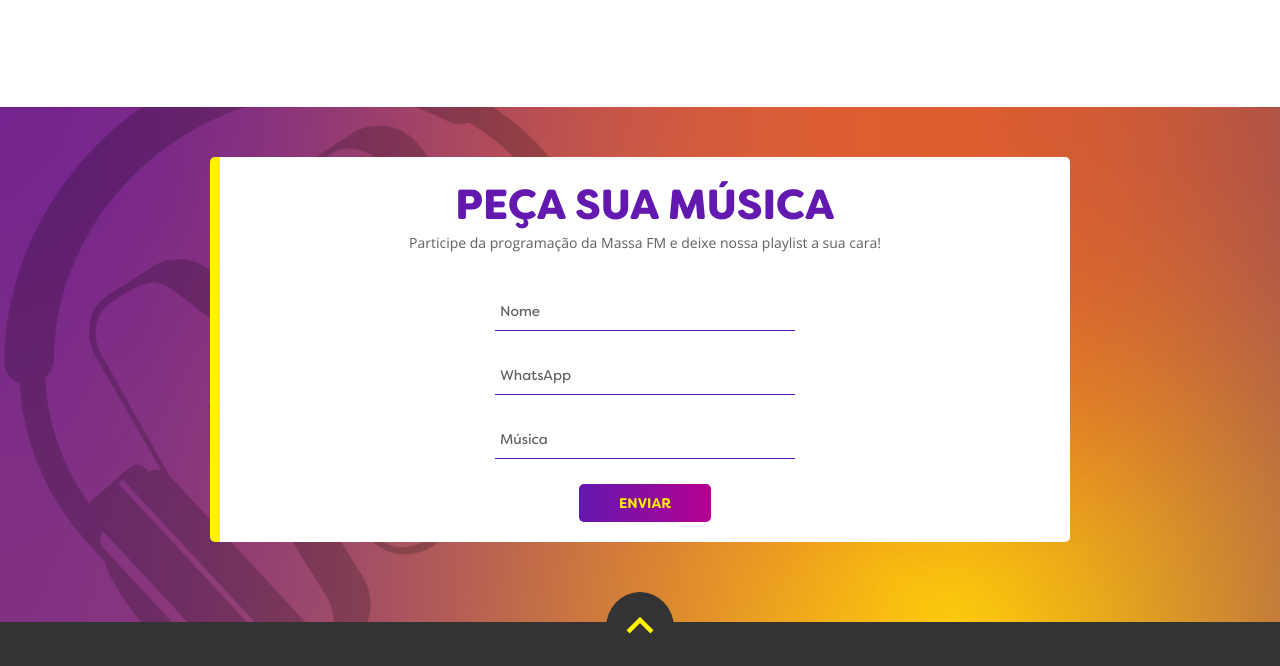
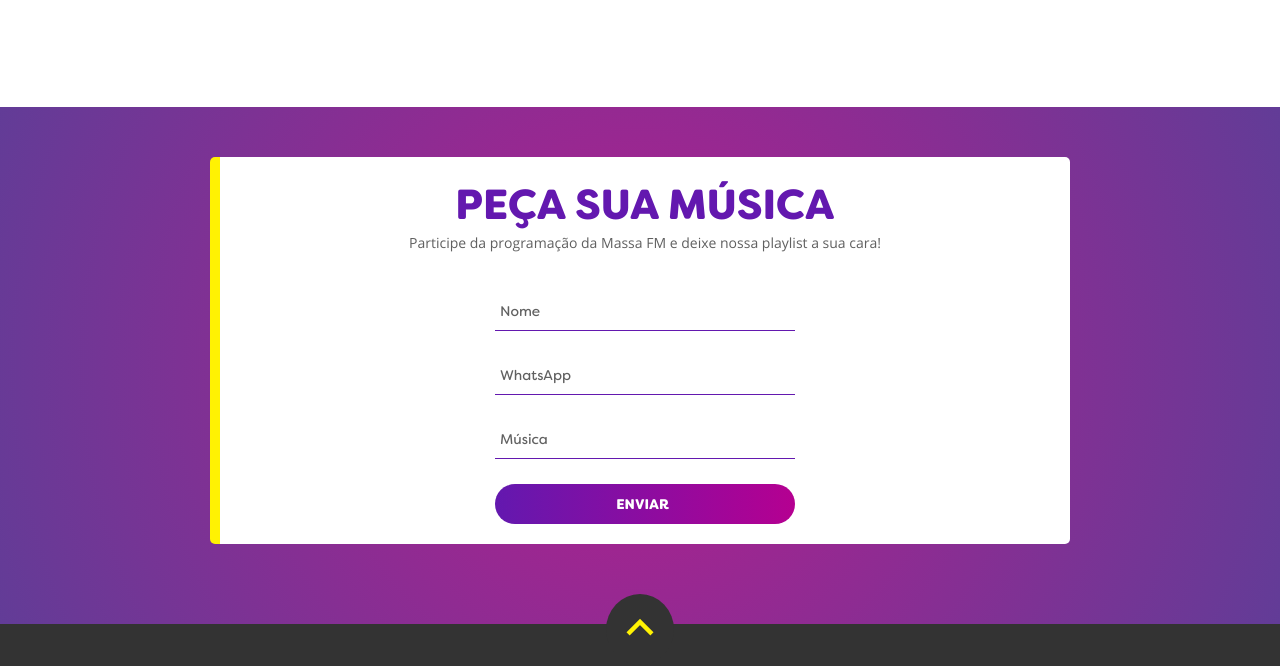
Before and after one commit to rparana/novo-massafm, a website with bundled scripts: page src/index.html in a window 1280 px wide. Shown: the part 3635-4301 px from the top of the page. Built offline with nearby package versions, Linux system fonts and the light colour scheme; files whose address does not match are found by name.

Commit message:
Finalizado sessão "Peça sua musica"

```diff
--- a/src/index.html
+++ b/src/index.html
@@ -1251,7 +1251,7 @@
                                 <span class="bar"></span>
                                 <label>Música</label>
                             </div>
-                            <input type="button" class="bnt-enviar bg-gradient-roxo-magenta" value="ENVIAR">
+                            <input type="submit" class="btn-card bnt-enviar" value="ENVIAR">
                         </form>
                     </div>
                 </div>
--- a/src/scss/_noticias.scss
+++ b/src/scss/_noticias.scss
@@ -80,27 +80,6 @@
     text-align: center;
 }
 
-.bnt-enviar {
-    cursor: pointer;
-    border: none;
-    color: $mfm-amarelo;
-    font-size: 14px;
-    font-weight: 700;
-    border-radius: 5px;
-    padding: 10px 40px;
-    width: inherit;
-    margin: 0px auto;
-}
-
-.bnt-enviar:hover {
-    color: $white;
-    -webkit-box-shadow: 0px 2px 2px 0px rgba(0, 0, 0, .12), 0px 3px 1px -2px rgba(0, 0, 0, .12), 0px 1px 5px 0px rgba(0, 0, 0, .2);
-    -moz-box-shadow: 0px 2px 2px 0px rgba(0, 0, 0, .12), 0px 3px 1px -2px rgba(0, 0, 0, .12), 0px 1px 5px 0px rgba(0, 0, 0, .2);
-    -ms-box-shadow: 0px 2px 2px 0px rgba(0, 0, 0, .12), 0px 3px 1px -2px rgba(0, 0, 0, .12), 0px 1px 5px 0px rgba(0, 0, 0, .2);
-    -o-box-shadow: 0px 2px 2px 0px rgba(0, 0, 0, .12), 0px 3px 1px -2px rgba(0, 0, 0, .12), 0px 1px 5px 0px rgba(0, 0, 0, .2);
-    box-shadow: 0px 2px 2px 0px rgba(0, 0, 0, .12), 0px 3px 1px -2px rgba(0, 0, 0, .12), 0px 1px 5px 0px rgba(0, 0, 0, .2);
-}
-
 @media screen and (max-width: 767px) {
     .grid-noticias {
         display: flex;
--- a/src/scss/_pecamusica.scss
+++ b/src/scss/_pecamusica.scss
@@ -2,7 +2,8 @@
 *******************/
 
 .section.pecaSuaMusica {
-    background: url('../images/bg-gradiente.png') top left / cover no-repeat;
+    background: #b31e8e;
+    background: radial-gradient(circle, #b31e8e 0%, #623c97 100%);
     min-height: 500px;
     display: grid;
     grid-template-areas: "card";
@@ -60,11 +61,4 @@
 .pecaSuaMusica .bnt-enviar {
     cursor: pointer;
     border: none;
-    color: $mfm-amarelo;
-    font-size: 14px;
-    font-weight: 700;
-    border-radius: 5px;
-    padding: 10px 40px;
-    width: inherit;
-    margin: 0px auto;
 }
```
Also changed, not shown: src/css/style.css.
